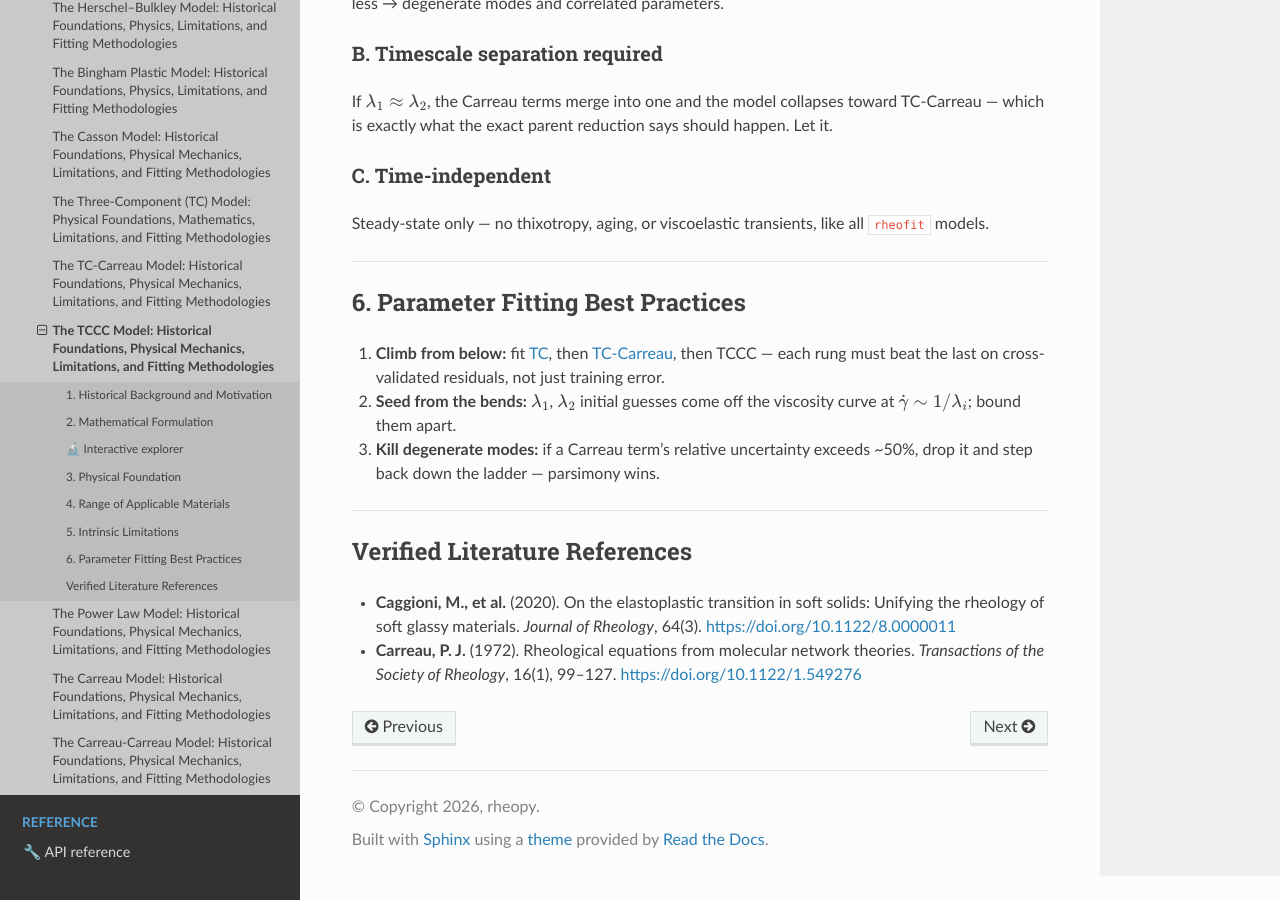
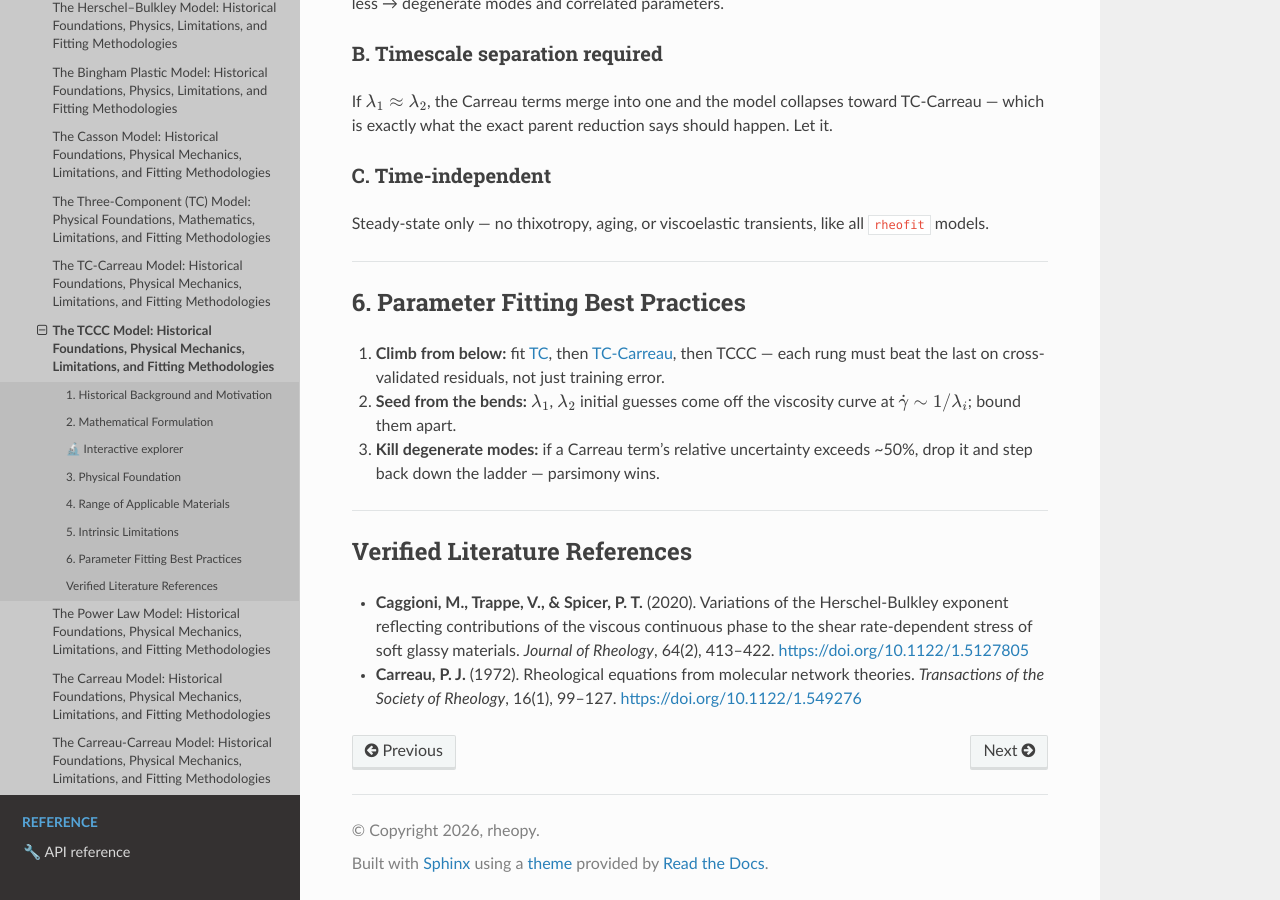
Before and after one commit to rheopy/rheofit, a Sphinx documentation site: the page built from docs/models/tccc.md, in a window 1280 px wide and 900 px high, scrolled down 3590 px. Built offline with Sphinx 7.4.7 and the Read the Docs theme 3.1.0, drawn with Linux system fonts in a browser that asks for light colours.

Commit message:
Update literature reference

```diff
--- a/docs/models/tccc.md
+++ b/docs/models/tccc.md
@@ -141,6 +141,6 @@ Steady-state only — no thixotropy, aging, or viscoelastic transients, like all
 
 ## Verified Literature References
 
-* **Caggioni, M., et al.** (2020). On the elastoplastic transition in soft solids: Unifying the rheology of soft glassy materials. *Journal of Rheology*, 64(3). [https://doi.org/10.1122/8.0000011](https://doi.org/10.1122/8.0000011)
+* **Caggioni, M., Trappe, V., & Spicer, P. T.** (2020). Variations of the Herschel-Bulkley exponent reflecting contributions of the viscous continuous phase to the shear rate-dependent stress of soft glassy materials. *Journal of Rheology*, 64(2), 413–422. [https://doi.org/10.1122/1.5127805](https://doi.org/10.1122/1.5127805)
 
 * **Carreau, P. J.** (1972). Rheological equations from molecular network theories. *Transactions of the Society of Rheology*, 16(1), 99–127. [https://doi.org/10.1122/1.549276](https://doi.org/10.1122/1.549276)
```
